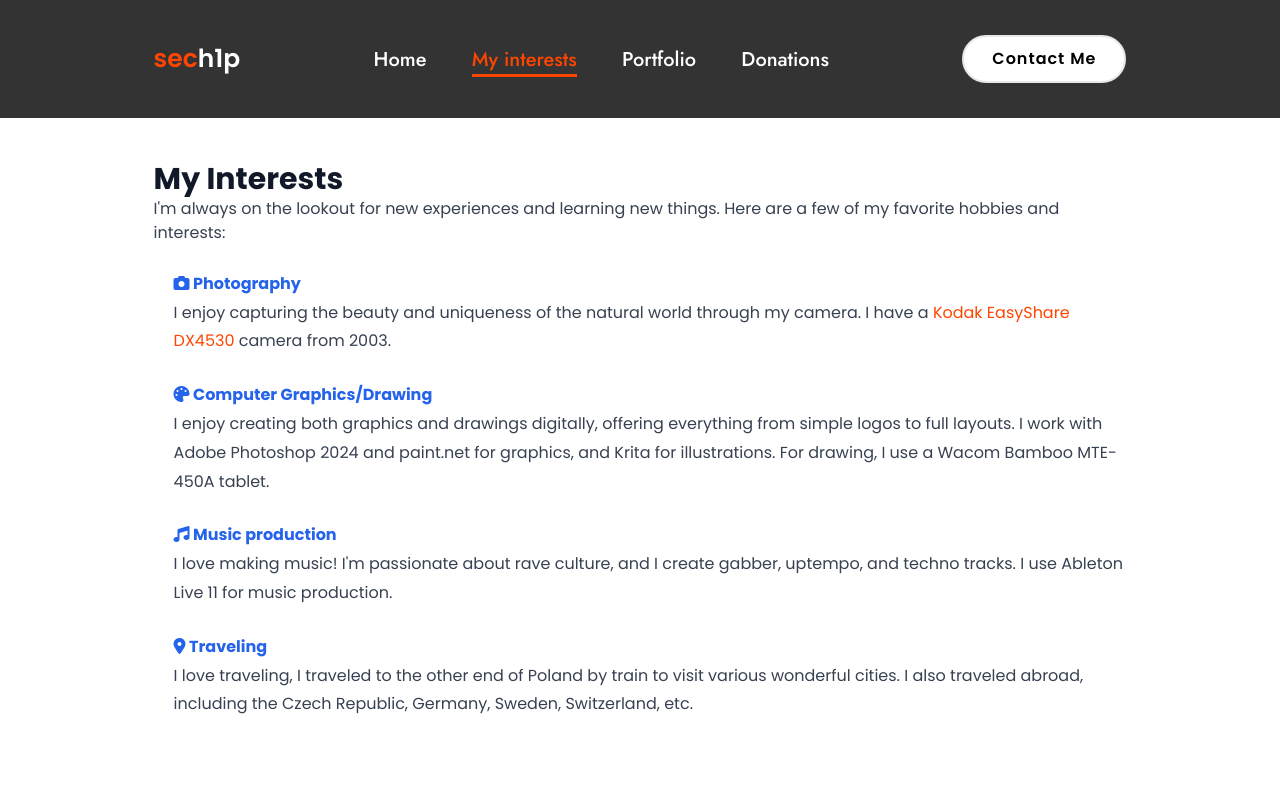
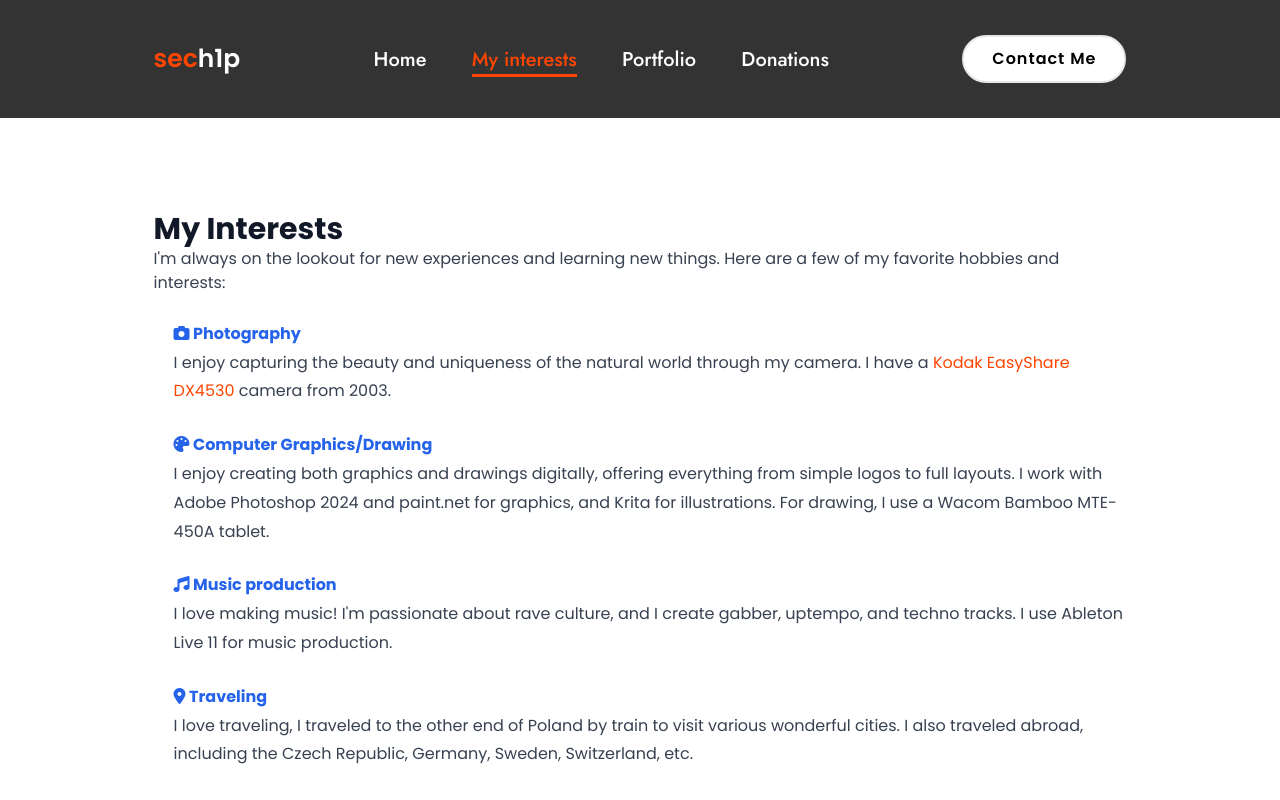
Before and after one commit to sech1p/sech1p.art, a Svelte app: page /interests in a window 1280 px wide. Shown: the top 800 px of the page. Built offline with nearby package versions, Linux system fonts and the light colour scheme.

Commit message:
🔧 Fix position of interests below to be not covered by header

```diff
--- a/src/style.css
+++ b/src/style.css
@@ -190,6 +190,8 @@ span {
 
 .my-interests {
   padding: 100px 12% 0;
+  margin-bottom: 50px;
+  margin-top: 50px;
 }
 .interests-content {
   max-width: 1000px;
```
